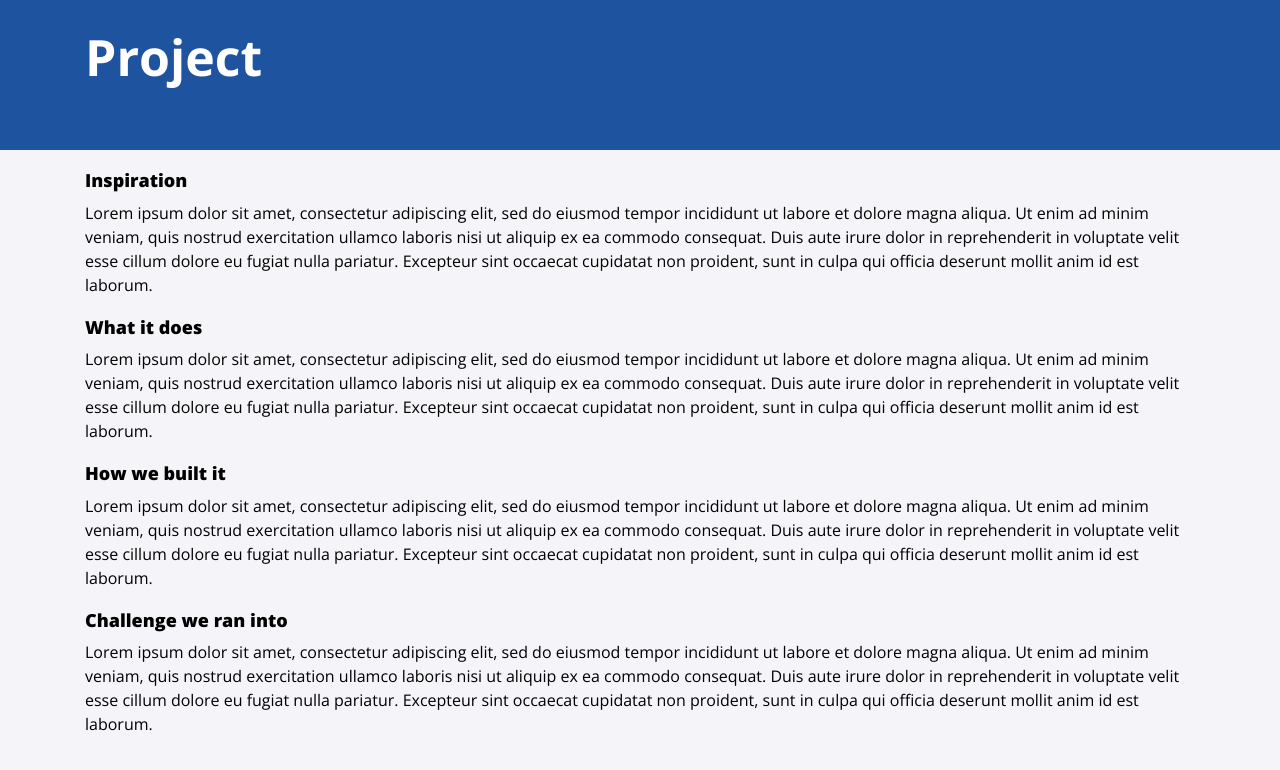
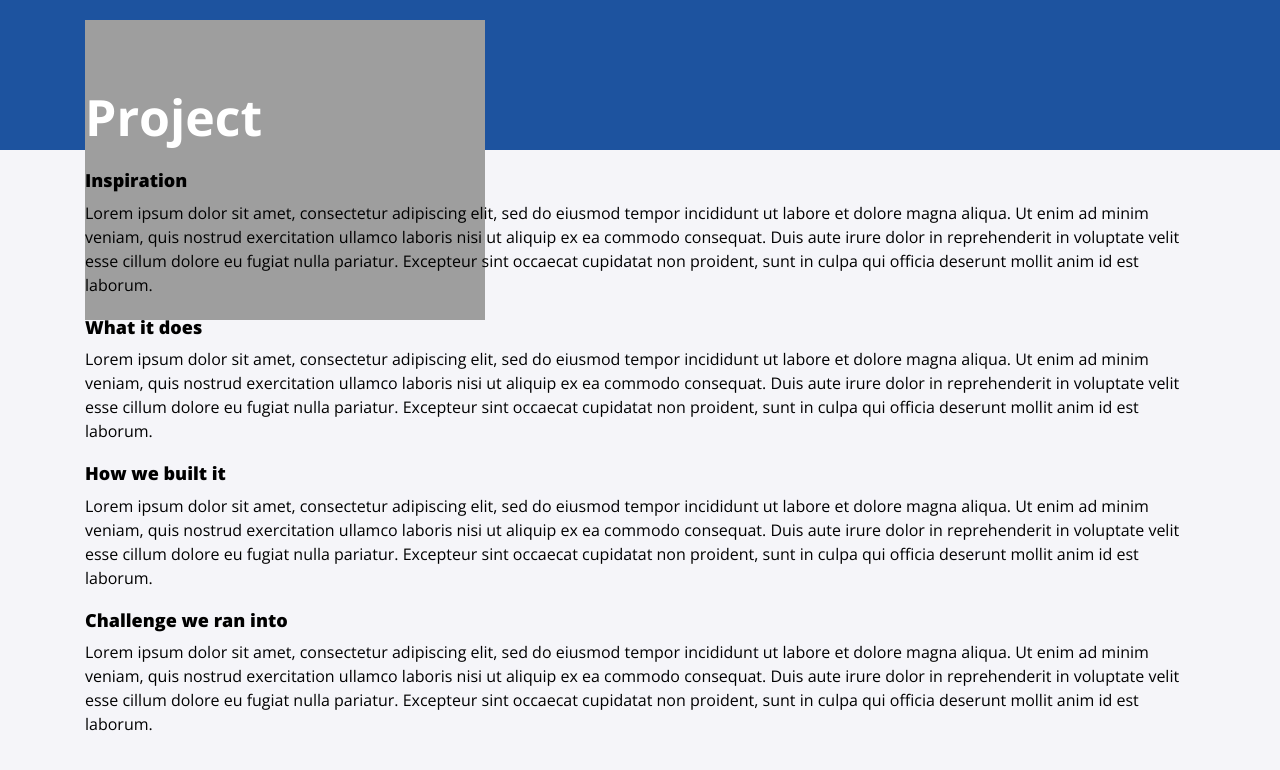
Before and after one commit to ptnv-s/ptnv-s.github.io, a Jekyll site: the page built from projects/ptnv.md, in a window 1280 px wide. Shown: the top 770 px of the page. Built offline with Jekyll 4.4.1, drawn with Linux system fonts in a browser that asks for light colours; nearby versions of some CDN libraries.

Commit message:
Update page.html

```diff
--- a/_layouts/page.html
+++ b/_layouts/page.html
@@ -4,11 +4,11 @@ layout: default
 
 <div class="banner">
     <div class="container">
-         <!--<div class="logo">
+         <div class="logo">
            <a href="{{ site.url }}">
                 <img src="{{ site.url }}/assets/img/logo.svg"/>
             </a>
-        </div>-->
+        </div>
         <div class="title">
             {{ page.title }}
         </div>
```
